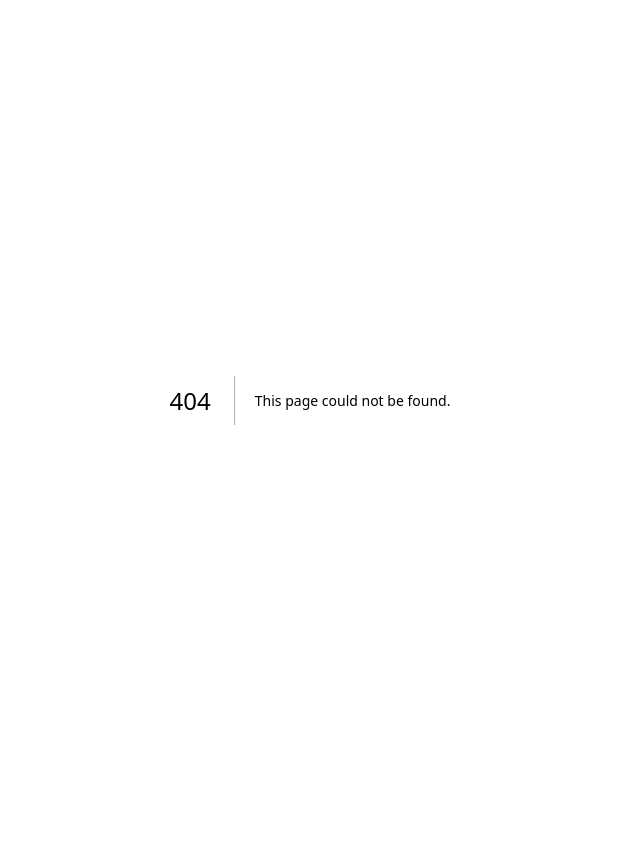
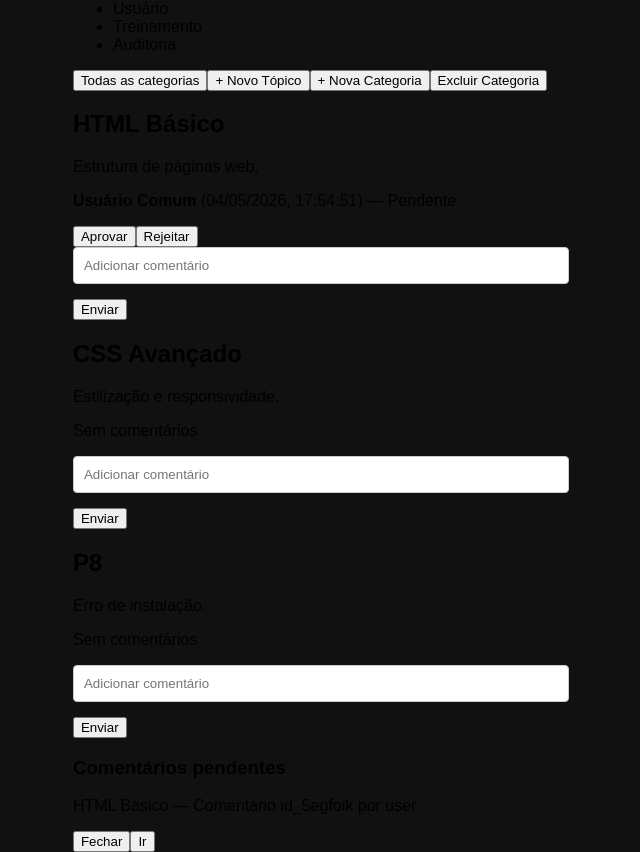
Before and after one commit to Wertco-Bombas/Wertco, a Next.js app: page /base in a window 1280 px wide. Before the commit this address had no page. Shown: the whole page, without its empty margins (330-970 px from the left). Before the commit the page ends 800 px from the top, so only its background shows below. Built offline with nearby package versions, Linux system fonts and the light colour scheme.

Commit message:
Create base.js

```diff
--- /dev/null
+++ b/pages/base.js
@@ -0,0 +1,65 @@
+export default function Base() {
+  return (
+    <div className="base-container">
+      <header className="navbar">
+        <div className="logo">Don</div>
+        <nav>
+          <ul>
+            <li>Base de conhecimento</li>
+            <li>Usuário</li>
+            <li>Treinamento</li>
+            <li>Auditoria</li>
+          </ul>
+        </nav>
+      </header>
+
+      <main className="content">
+        <div className="actions">
+          <button>Todas as categorias</button>
+          <button>+ Novo Tópico</button>
+          <button>+ Nova Categoria</button>
+          <button>Excluir Categoria</button>
+        </div>
+
+        <section className="category">
+          <h2>HTML Básico</h2>
+          <p>Estrutura de páginas web.</p>
+          <div className="comments">
+            <p><strong>Usuário Comum</strong> (04/05/2026, 17:54:51) — Pendente</p>
+            <button>Aprovar</button>
+            <button>Rejeitar</button>
+            <input type="text" placeholder="Adicionar comentário" />
+            <button>Enviar</button>
+          </div>
+        </section>
+
+        <section className="category">
+          <h2>CSS Avançado</h2>
+          <p>Estilização e responsividade.</p>
+          <div className="comments">
+            <p>Sem comentários</p>
+            <input type="text" placeholder="Adicionar comentário" />
+            <button>Enviar</button>
+          </div>
+        </section>
+
+        <section className="category">
+          <h2>P8</h2>
+          <p>Erro de instalação.</p>
+          <div className="comments">
+            <p>Sem comentários</p>
+            <input type="text" placeholder="Adicionar comentário" />
+            <button>Enviar</button>
+          </div>
+        </section>
+      </main>
+
+      <aside className="sidebar">
+        <h3>Comentários pendentes</h3>
+        <p>HTML Básico — Comentário id_5egfoik por user</p>
+        <button>Fechar</button>
+        <button>Ir</button>
+      </aside>
+    </div>
+  );
+}
```
